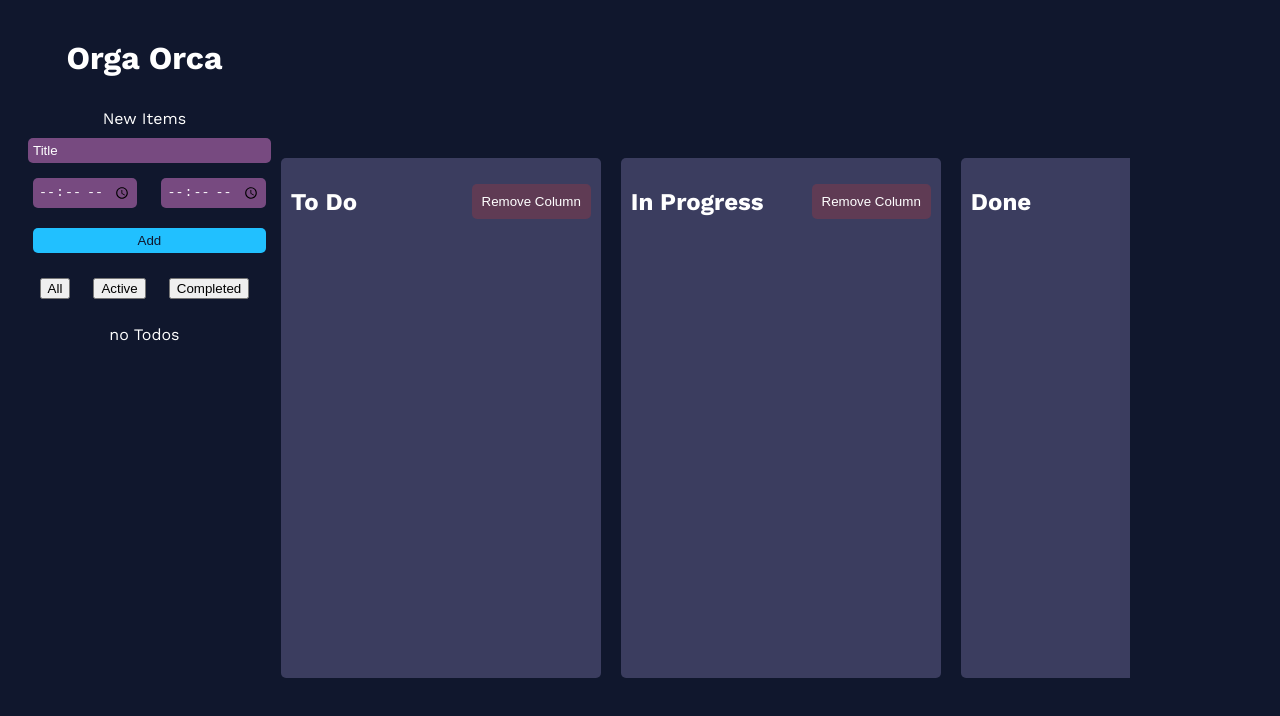
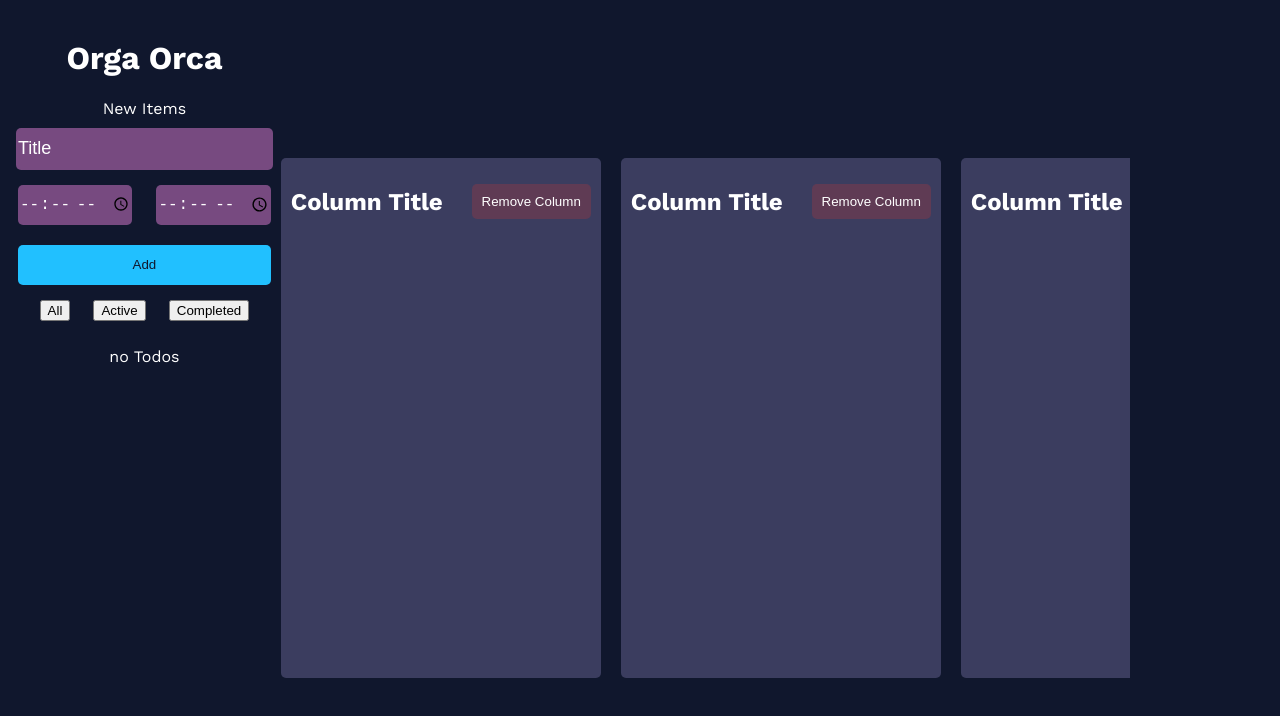
Before and after one commit to MoDev21/OrgaOrca, a React (Vite) app: page / in a window 1280 px wide. Shown: the top 716 px of the page. Built offline with nearby package versions, Linux system fonts and the light colour scheme.

Commit message:
kamban changable title wip

```diff
--- a/src/Kamban.jsx
+++ b/src/Kamban.jsx
@@ -1,12 +1,15 @@
 import { useEffect, useState, useRef} from 'react';
 import './Kamban.css';
 import { TodoItem } from './TodoItem';
+import { KambanColumn } from './KambanColumn';
 
 
 const Kamban = () => {
     const scrollRef = useRef(null);
     const [hscrolling, setHscrolling] = useState(false);
+    const [isEditingColumnTitle, setIsEditingColumnTitle] = useState(false); // [setIsEditingColumnTitle]
 
+    const [selectedColumnIndex, setSelectedColumnIndex] = useState(0);
     const startHscrolling = () => setHscrolling(true);
 
 
@@ -16,6 +19,8 @@ const Kamban = () => {
         clearInterval(interval);
     }
 
+
+
     const [todos, setTodos] = useState(() => {
         const localValue = localStorage.getItem("COLUMN")
         if (localValue == null) return [[], [], []]
@@ -23,6 +28,10 @@ const Kamban = () => {
         return JSON.parse(localValue)
 
     });
+
+    console.log(todos);
+
+
 
     useEffect(() => {
         localStorage.setItem("COLUMN", JSON.stringify(todos))
@@ -146,38 +155,89 @@ const Kamban = () => {
         document.body.style.overflowY = "auto";
     }
 
+    // const toggleEditColumnTitle = (e, index) => {
+    //     setIsEditingColumnTitle(!isEditingColumnTitle);
+    //     setSelectedColumnIndex(index);
+    //     console.log(`isEditingColumnTitle: ${isEditingColumnTitle} and e ${setSelectedColumnIndex}`);
+    // }
+
+    // const handleColumnTitleChange = (e) => {
+    //     setColumnTitle(e.target.value);
+    //     console.log(`columnTitle: ${columnTitle}`);
+    // }
+
+    // const saveColumnTitle = () => {
+    //     setIsEditingColumnTitle(!isEditingColumnTitle);
+    //     console.log(`isEditingColumnTitle: ${isEditingColumnTitle}`);
+    // }
+
+    // const inputEditColumnTitle = (
+    //     <div className="column-title">
+    //         <input
+    //             value={columnTitle}
+    //             onChange={handleColumnTitleChange}
+    //             onBlur={saveColumnTitle}
+    //         />
+    //         <button onClick={saveColumnTitle}>Save</button>
+    //     </div>
+    // )
+
+    // const consoleLog = (boardTodos, boardIndex) => {
+    //     console.log(boardTodos, boardIndex);
+    // }
+
 
     return (
         <div className="kamban-board" ref={scrollRef} onWheel={handleWheel} onMouseEnter={onKambanHover} onMouseLeave={onKambanHoverLeave}>
             {todos.map((boardTodos, boardIndex) => (
-                <div
-                    className="kamban-column"
+                <KambanColumn
                     key={boardIndex}
-                    onDragOver={handleDragOver}
-                    onDragLeave={handleDragLeave}
-                    onDrop={e => handleDrop(boardIndex, e)}
-                >
-                    <div className="column-header">
-                        <button onClick={removeColumn} className='button-remove-column'>Remove Column</button>
-                        <h2>{boardIndex === 0 ? "To Do" : boardIndex === 1 ? "In Progress" : "Done"}</h2>
-                    </div>
-                    <ul className='list'>
-                        {boardTodos.map(todo => (
-                            <TodoItem
-                                {...todo}
-                                key={todo.id}
-                                startTime={todo.startTime}
-                                stopTime={todo.stopTime}
-                                toggleTodo={() => toggleTodo(boardIndex, todo.id, !todo.completed)}
-                                deleteTodo={() => deleteTodo(boardIndex, todo.id)}
-                                isVisible={true}
-                                draggable={true}
-                                copyTodo={false}
-                            />
-                        ))}
-                    </ul>
+                    boardTodos={boardTodos}
+                    boardIndex={boardIndex}
+                    handleDragOver={handleDragOver}
+                    handleDragLeave={handleDragLeave}
+                    handleDrop={handleDrop}
+                    isEditingColumnTitle={isEditingColumnTitle}
+                    setIsEditingColumnTitle={setIsEditingColumnTitle}
+                    removeColumn={removeColumn}
+                    addColumn={addColumn}
+                    toggleTodoList={toggleTodo}
+                    deleteTodoList={deleteTodo}
+                    draggable={true}
+                    copyTodo={true}
+                />
+                // <div
+                //     className="kamban-column"
+                //     key={boardIndex}
+                //     onDragOver={handleDragOver}
+                //     onDragLeave={handleDragLeave}
+                //     onDrop={e => handleDrop(boardIndex, e)}
+                //     onAuxClick={consoleLog(boardTodos)}
+                // >
+                //     <div
+                //         className="column-header"
+                //     >
+                //         <button onClick={removeColumn} className='button-remove-column'>Remove Column</button>
+                //         {isEditingColumnTitle && boardIndex === selectedColumnIndex ? inputEditColumnTitle : <h2 value={boardIndex} onClick={e => toggleEditColumnTitle(e, boardIndex)}>{ boardIndex === selectedColumnIndex ? columnTitle : 'null'}</h2>}
 
-                </div>
+                //     </div>
+                //     <ul className='list'>
+                //         {boardTodos.map(todo => (
+                //             <TodoItem
+                //                 {...todo}
+                //                 key={todo.id}
+                //                 startTime={todo.startTime}
+                //                 stopTime={todo.stopTime}
+                //                 toggleTodo={() => toggleTodo(boardIndex, todo.id, !todo.completed)}
+                //                 deleteTodo={() => deleteTodo(boardIndex, todo.id)}
+                //                 isVisible={true}
+                //                 draggable={true}
+                //                 copyTodo={false}
+                //             />
+                //         ))}
+                //     </ul>
+
+                // </div>
             ))}
             <button onClick={addColumn} className='button-add-column'>Add Column</button>
         </div>
--- /dev/null
+++ b/src/KambanColumn.jsx
@@ -0,0 +1,107 @@
+import PropTypes from 'prop-types';
+import React, { useState } from 'react';
+import { TodoItem } from './TodoItem';
+
+export function KambanColumn({boardTodos, boardIndex, handleDragOver, handleDragLeave, handleDrop, toggleTodo, deleteTodo,  draggable, copyTodo, removeColumn, isEditingColumnTitle, setIsEditingColumnTitle}) {
+    draggable = draggable === undefined ? true : draggable;
+    const [columnTitle, setColumnTitle] = useState(() => {
+        const localValue = localStorage.getItem("COLUMN_TITLE")
+        if (localValue == null) return "Column Title"
+        console.log('1', JSON.parse(localValue));
+        return JSON.parse(localValue)
+    });
+    const [selectedColumnIndex, setSelectedColumnIndex] = useState(0);
+    const [newTitle, setNewTitle] = useState(columnTitle);
+    var [isEditingTitle, setIsEditingTitle] = useState(false);
+    var [isEditingTime, setIsEditingTime] = useState(false);
+
+
+
+    KambanColumn.propTypes = {
+        columnTitle: PropTypes.string.isRequired,
+        boardTodos: PropTypes.array.isRequired,
+        boardIndex: PropTypes.number.isRequired,
+        handleDragOver: PropTypes.func.isRequired,
+        handleDragLeave: PropTypes.func.isRequired,
+        handleDrop: PropTypes.func.isRequired,
+        toggleTodo: PropTypes.func.isRequired,
+        deleteTodo: PropTypes.func.isRequired,
+        draggable: PropTypes.bool,
+        copyTodo: PropTypes.bool,
+        isEditingColumnTitle: PropTypes.bool.isRequired,
+        setIsEditingColumnTitle: PropTypes.func.isRequired,
+        setColumnTitle: PropTypes.func.isRequired,
+        removeColumn: PropTypes.func.isRequired
+
+    };
+
+    const toggleEditColumnTitle = (e, index) => {
+        setIsEditingColumnTitle(!isEditingColumnTitle);
+        setSelectedColumnIndex(index);
+        console.log(`isEditingColumnTitle: ${isEditingColumnTitle} and e ${setSelectedColumnIndex}`);
+    }
+
+    const handleColumnTitleChange = (e) => {
+        setColumnTitle(e.target.value);
+        console.log(`columnTitle: ${columnTitle}`);
+    }
+
+    const saveColumnTitle = () => {
+        setIsEditingColumnTitle(!isEditingColumnTitle);
+        console.log(`isEditingColumnTitle: ${isEditingColumnTitle}`);
+    }
+
+    const inputEditColumnTitle = (
+        <div className="column-title">
+            <input
+                value={columnTitle}
+                onChange={handleColumnTitleChange}
+                onBlur={saveColumnTitle}
+            />
+            <button onClick={saveColumnTitle}>Save</button>
+        </div>
+    )
+
+    const consoleLog = (boardTodos, boardIndex) => {
+        console.log(boardTodos, boardIndex);
+    }
+
+
+
+
+    return (
+        <div
+            className="kamban-column"
+            key={boardIndex}
+            onDragOver={handleDragOver}
+            onDragLeave={handleDragLeave}
+            onDrop={e => handleDrop(boardIndex, e)}
+            onAuxClick={consoleLog(boardTodos)}
+            draggable={true}
+        >
+            <div
+                className="column-header"
+            >
+                <button onClick={removeColumn} className='button-remove-column'>Remove Column</button>
+                {isEditingColumnTitle && boardIndex === selectedColumnIndex ? inputEditColumnTitle : <h2 value={boardIndex} onClick={e => toggleEditColumnTitle(e, boardIndex)}>{ columnTitle }</h2>}
+
+            </div>
+            <ul className='list'>
+                {boardTodos.map(todo => (
+                    <TodoItem
+                        {...todo}
+                        key={todo.id}
+                        startTime={todo.startTime}
+                        stopTime={todo.stopTime}
+                        toggleTodo={() => toggleTodo(boardIndex, todo.id, !todo.completed)}
+                        deleteTodo={() => deleteTodo(boardIndex, todo.id)}
+                        isVisible={true}
+                        draggable={true}
+                        copyTodo={false}
+                    />
+                ))}
+            </ul>
+
+        </div>
+    )
+}
--- a/src/NewTodoForm.jsx
+++ b/src/NewTodoForm.jsx
@@ -37,7 +37,6 @@ export function NewTodoForm({onSubmit}) {
             className="new-item-form"
             style={
                 {
-                    padding: '10px',
                     borderRadius: '8px'
 
                 }
--- a/src/TodoItem.jsx
+++ b/src/TodoItem.jsx
@@ -12,7 +12,7 @@ export function TodoItem({completed, id, title, startTime, stopTime, toggleTodo,
     var [isEditingTitle, setIsEditingTitle] = useState(false);
 
     var [isEditingTime, setIsEditingTime] = useState(false);
-    copyTodo ? console.log("copy") : console.log("move");
+
     TodoItem.propTypes = {
         completed: PropTypes.bool.isRequired,
         id: PropTypes.number.isRequired,
@@ -57,6 +57,11 @@ export function TodoItem({completed, id, title, startTime, stopTime, toggleTodo,
         setIsEditingTime(!isEditingTime);
     }
 
+    const handleTitleChange = (e) => {
+        setNewTitle(e.target.value);
+        console.log(e.target.value);
+    }
+
     const handleSaveTime = () => {
         setIsEditingTime(false);
         setNewSartTime(newStartTime);
@@ -74,6 +79,8 @@ export function TodoItem({completed, id, title, startTime, stopTime, toggleTodo,
         setNewTitle(newTitle);
         console.log(newTitle);
     }
+
+
 
     const inputEditTime = (
         <div className="task-duration">
@@ -106,7 +113,7 @@ export function TodoItem({completed, id, title, startTime, stopTime, toggleTodo,
         <div className="task-duration">
             <input
                 value={title}
-                onChange={e => setNewTitle(e.target.value)}
+                onChange={handleTitleChange}
                 type="text"
                 id="title"
             />
--- a/src/styles.css
+++ b/src/styles.css
@@ -89,18 +89,21 @@ body{
 .form-row{
     display: flex;
     flex-direction: column;
-    align-items: stretch;
+    align-items: center;
     text-align: center;
     gap: 10px;
+    width: 100%;
 }
 
 .form-row input{
-    padding: 5px;
     border-radius: 5px;
     border: none;
     width: 100%;
+    height: 40px;
     background-color: var(--secondary-color);
     color: white;
+    font-weight: 500;
+    font-size: large;
 }
 
 .form-row button{
@@ -108,9 +111,9 @@ body{
     color: var(--primary-color);
     border-radius: 5px;
     border: none;
-    padding: 5px;
     margin: 5px;
     width: 100%;
+    height: 40px;
 }
 
 /* .form-row input[type="submit"]{
```
Also changed, not shown: src/App.jsx (+5 -2 lines).
